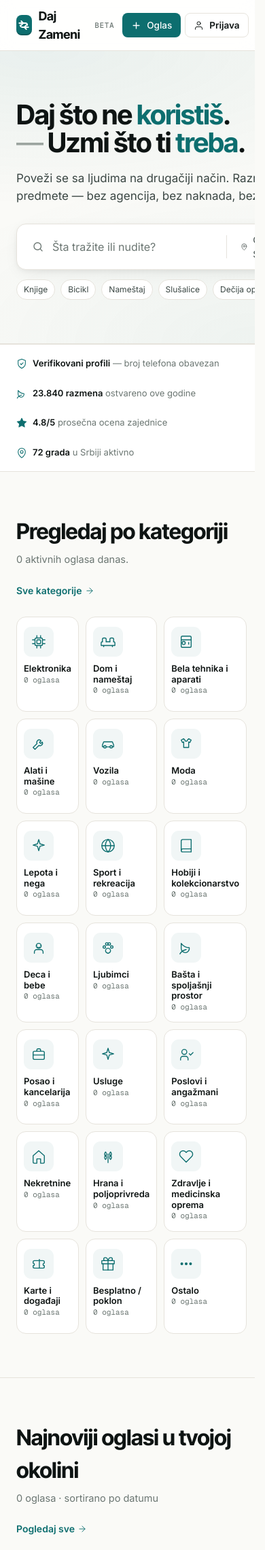
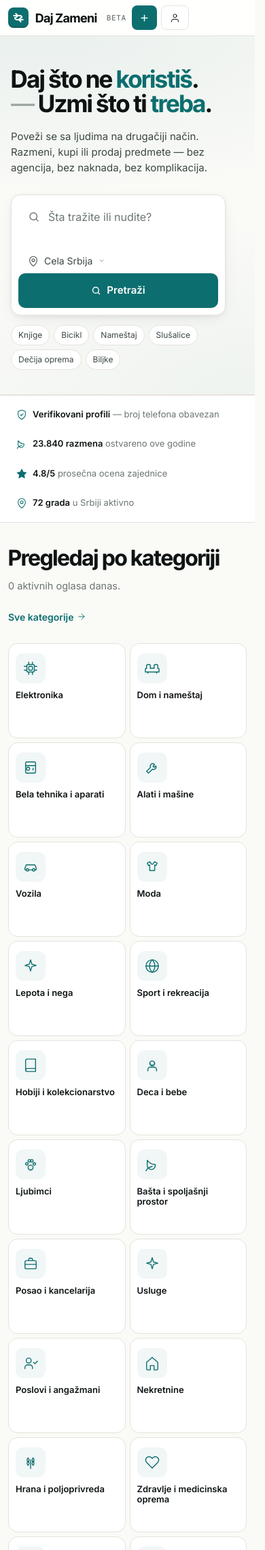
Before and after one commit to bignjatovic06-cloud/daj-zameni, a Django app: page / in a window 390 px wide. Shown: the top 2280 px of the page at 68% size. Run offline with Django 4.2, Linux system fonts and the light colour scheme; data comes from the database, SQL or seed files in the repository; data that the repository does not hold is empty; some libraries are stand-ins or nearby versions.

Commit message:
Improve mobile layout: responsive hero, cards, categories, navbar

```diff
--- a/templates/core/app.html
+++ b/templates/core/app.html
@@ -510,14 +510,39 @@
   .trust .t-i b{color:var(--ink);font-weight:600}
 
   @media (max-width: 980px){
-    .nav-inner{grid-template-columns:auto 1fr;gap:12px}
+    .nav-inner{grid-template-columns:auto 1fr auto;gap:8px;padding:8px 16px}
     .nav-search{display:none}
-    .hero-inner{grid-template-columns:1fr}
+    .hero-inner{grid-template-columns:1fr;padding:36px 20px 44px}
     .hero-art{display:none}
-    .cat-grid{grid-template-columns:repeat(3,1fr)}
-    .list-grid{grid-template-columns:repeat(2,1fr)}
+    .hero h1{font-size:clamp(32px,8vw,48px)}
+    .hero p.lede{font-size:15px}
+    .hero-search{flex-direction:column;gap:8px;padding:10px}
+    .hero-search .field{min-height:44px}
+    .hero-search .go{padding:14px 20px;justify-content:center;font-size:15px}
+    .hero-tags{flex-wrap:wrap;gap:6px}
+    .cat-grid{grid-template-columns:repeat(2,1fr);gap:8px}
+    .cat-tile{padding:14px 10px}
+    .list-grid{grid-template-columns:repeat(2,1fr);gap:10px}
     .how{grid-template-columns:1fr}
     .detail{grid-template-columns:1fr}
+    .section-inner{padding:0 16px}
+    .section{padding:32px 0}
+  }
+  @media (max-width: 480px){
+    .nav-inner{padding:8px 12px}
+    .nav-btn span{display:none}
+    .nav-btn.primary{padding:0 10px}
+    .hero-inner{padding:28px 16px 36px}
+    .hero h1{font-size:clamp(28px,9vw,40px)}
+    .cat-grid{grid-template-columns:repeat(2,1fr);gap:6px}
+    .cat-tile .ct{display:none}
+    .list-grid{grid-template-columns:1fr;gap:8px}
+    .card{flex-direction:row;height:auto;min-height:0}
+    .card .img{width:110px;min-width:110px;flex-shrink:0;aspect-ratio:unset;height:auto;min-height:110px}
+    .card .body{padding:12px}
+    .card .title{font-size:14px;-webkit-line-clamp:2}
+    section.section{padding:28px 0}
+    .section-inner{padding:0 12px}
   }
 </style>
 </head>
```
